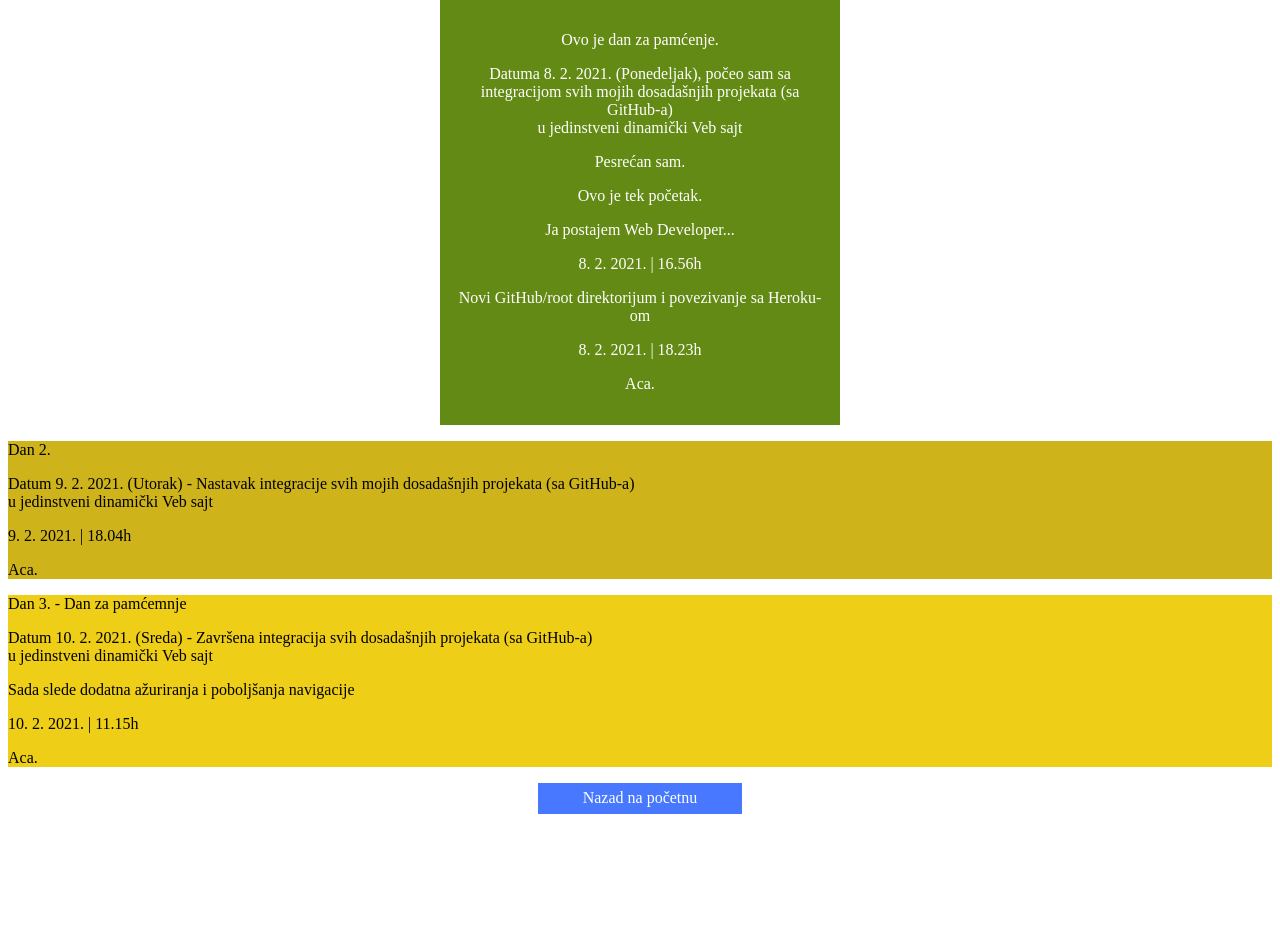
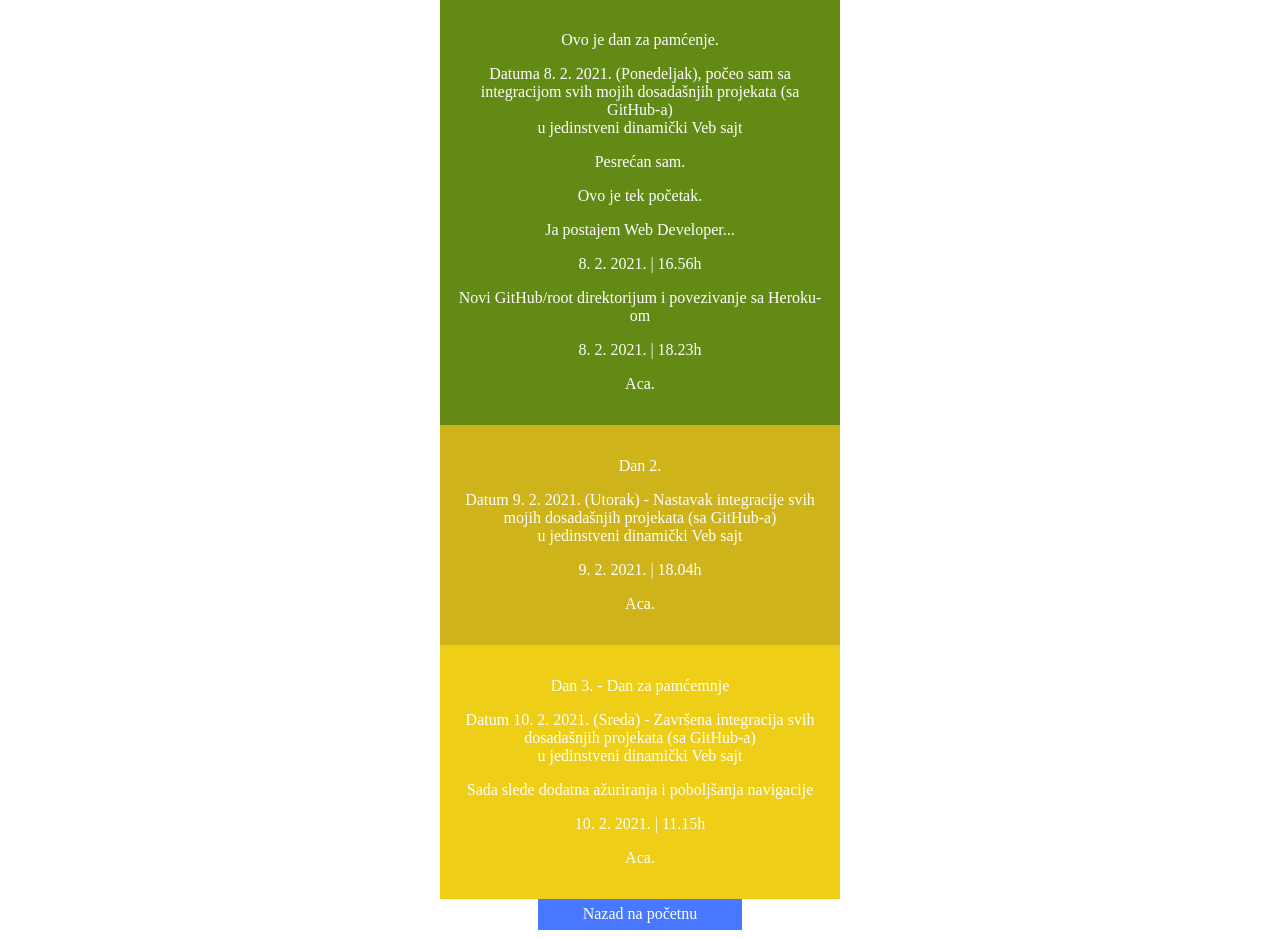
Before and after one commit to CoaPro/root, a Django app: page /root/aktivnosti in a window 1280 px wide. Shown: the part 347-1285 px from the top of the page. Before the commit the page ends 1161 px from the top, so only its background shows below. Run offline with Django 3.2, Linux system fonts and the light colour scheme.

Commit message:
Update 4 | 10. 2. 2021.

```diff
--- a/aleksandarlukovic/static/root/css/aktivnosti.css
+++ b/aleksandarlukovic/static/root/css/aktivnosti.css
@@ -1,4 +1,4 @@
-.a0, .a1, .a2 .a3
+.a0, .a1, .a2, .a3
 {
     color: white;
     width: 23em;
```
